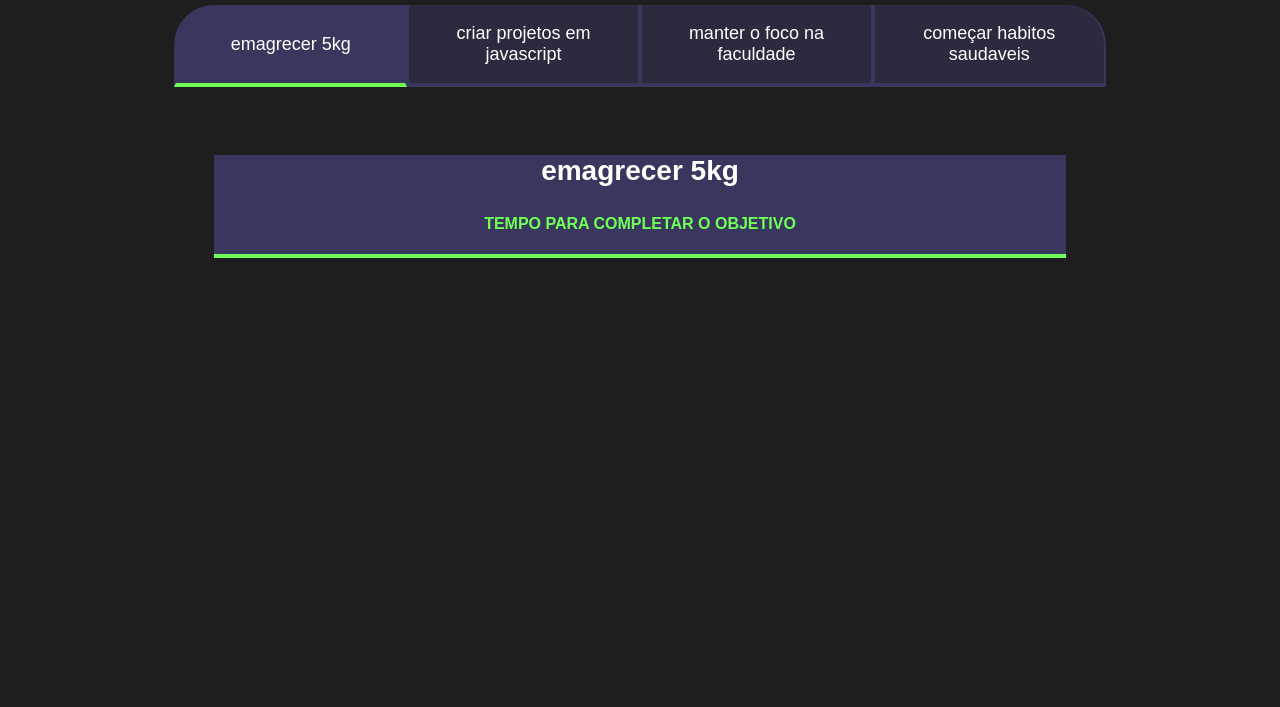
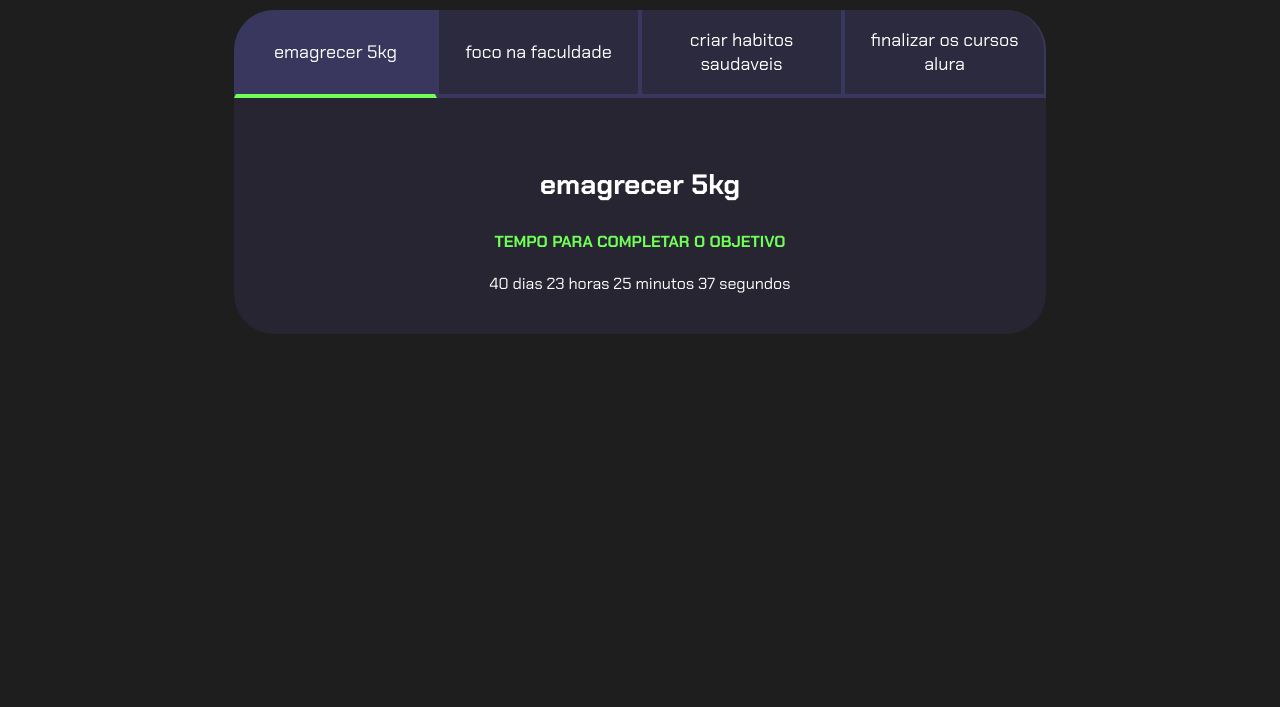
Before and after one commit to professorwell/projet-de-vida-3, a plain HTML site: page projeto de vida/index.html in a window 1280 px wide. Shown: the part 93-800 px from the top of the page. Drawn offline with Linux system fonts and the light colour scheme.

Commit message:
Add files via upload

```diff
--- a/projeto de vida/index.html
+++ b/projeto de vida/index.html
@@ -3,35 +3,42 @@
 <head>
     <meta charset="UTF-8">
     <meta name="viewport" content="width=device-width, initial-scale=1.0">
-    <title>meus objetivos do ano</title>
+    <title>Meus objetivos do ano</title>
     <link rel="stylesheet" href="style.css">
 </head>
 <body>
+   <!-- <div id="minhaDiv">
+    <p>olá mundo!</p>
+   </div> -->
     <section class="conteudo-principal">
-       <h2 class="titulo-principal">meus objetivos do ano <span>_</span></h2>
+        <h2 class="titulo-principal">Meus Objetivos do ano<span>_</span></h2>
         <div class="conteudo">
         <div class="botoes">
             <button class="botao ativo">emagrecer 5kg</button>
-       <button class="botao">criar projetos em javascript</button>
-       <button class="botao">manter o foco na faculdade</button>
-       <button class="botao">começar habitos saudaveis</button>
+            <button class="botao">foco na faculdade</button>
+            <button class="botao">criar habitos saudaveis</button>
+            <button class="botao">finalizar os cursos alura</button>
         </div>
         <div class="abas-textos">
             <div class="aba-conteudo ativo">
                 <h3 class="aba-conteudo-titulo-principal">emagrecer 5kg</h3>
                 <h4 class="aba-conteudo-titulo-secundario">Tempo para completar o objetivo</h4>
+            <div class="contador"></div>
             </div>
             <div class="aba-conteudo">
-            <h3 class="aba-conteudo-titulo-principal">criar projetos em javascript</h3>
+                <h3 class="aba-conteudo-titulo-principal">foco na faculdade</h3>
                 <h4 class="aba-conteudo-titulo-secundario">Tempo para completar o objetivo</h4>
+                <div class="contador"></div>
             </div>
             <div class="aba-conteudo">
-        <h3 class="aba-conteudo-titulo-principal">manter o foco na faculdade</h3>
+                <h3 class="aba-conteudo-titulo-principal">criar habitos saudaveis</h3>
                 <h4 class="aba-conteudo-titulo-secundario">Tempo para completar o objetivo</h4>
+                <div class="contador"></div>
             </div>
             <div class="aba-conteudo">
-        <h3 class="aba-conteudo-titulo-principal">começar habitos saudaveis</h3>
+                <h3 class="aba-conteudo-titulo-principal">finalizar os cursos alura</h3>
              <h4 class="aba-conteudo-titulo-secundario">Tempo para completar o objetivo</h4>
+             <div class="contador"></div>
             </div>
         </div>
     </div>
--- a/projeto de vida/main.js
+++ b/projeto de vida/main.js
@@ -1,11 +1,40 @@
 const botoes = document.querySelectorAll(".botao");
+const textos = document.querySelectorAll(".aba-conteudo");
+for (let i = 0; i < botoes.length; i++) {
+    botoes[i].onclick = function () {
 
-for(let i=0;i <botoes.length;i++){
-    botoes[i].onclick = function(){
-
-        for(let j=0;j<botoes.length;j++){
+        for (let j = 0; j < botoes.length; j++) {
             botoes[j].classList.remove("ativo");
+            textos[j].classList.remove("ativo");
         }
         botoes[i].classList.add("ativo");
+        textos[i].classList.add("ativo");
     }
 }
+// document.querySelector("#minhaDiv p").textContent = "chega de calor";
+const contadores = document.querySelectorAll(".contador");
+let tempoAtual = new Date();
+const tempoObjetivo1 = new Date("2024-05-29T00:00:00");
+const tempoObjetivo2 = new Date("2024-11-02T00:00:00");
+const tempoObjetivo3 = new Date("2024-11-02T00:00:00");
+const tempoObjetivo4 = new Date("2024-11-02T00:00:00");
+const tempos = [tempoObjetivo1, tempoObjetivo2, tempoObjetivo3, tempoObjetivo4];
+
+
+function calculaTempo(tempoObjetivo) {
+    let tempoFinal = tempoObjetivo - tempoAtual;
+    let segundos = Math.floor(tempoFinal / 1000);
+    let minutos = Math.floor(segundos / 60);
+    let horas = Math.floor(minutos / 60);
+    let dias = Math.floor(horas / 24);
+
+    segundos %= 60;
+    minutos %= 60;
+    horas %= 24;
+    return dias + " dias " + horas + " horas " + minutos + " minutos " + segundos + " segundos";
+}
+
+
+for (let i = 0; i < contadores.length; i++) {
+    contadores[i].textContent = calculaTempo(tempos[i]);
+}
--- /dev/null
+++ b/projeto de vida/main2.js
@@ -0,0 +1,5 @@
+const dataAtual = new Date();
+let dataObjetivo = prompt("Data final ANO-MES-DIA Exemplo: 2024-04-10")
+dataObjetivo = new Date(dataObjetivo + "T23:59:59");
+let diasQueFaltam = Math.floor( (dataObjetivo - dataAtual) / 86400000);
+document.querySelector("#dias_restantes").textContent = diasQueFaltam;
--- a/projeto de vida/style.css
+++ b/projeto de vida/style.css
@@ -1,21 +1,22 @@
-@import url('https://fonts.googleapis.com/css2?family-Chakra+Petch:w ght@400:700&display=swap');
+@import url('https://fonts.googleapis.com/css2?family=Chakra+Petch:wght@400;700&display=swap');
 
-:root{
+:root {
     --cor-de-fundo: #1E1E1E;
     --verde: #6FFF57;
     --branco: #FFFFFF;
     --botao-ativo: #3A375E;
     --botao-inativo: rgba(58, 55, 94, 0.5);
---texto: rgba(58, 55, 94, 0.3);
+    --texto-fundo: rgba(58, 55, 94, 0.3);
 }
 
-body{
+body {
     background-color: var(--cor-de-fundo);
     color: var(--branco);
     font-family: 'Chakra Petch', sans-serif;
 }
 
-.conteudo-principal{
+
+.conteudo-principal {
     display: flex;
     flex-direction: column;
     justify-content: center;
@@ -25,21 +26,22 @@ font-family: 'Chakra Petch', sans-serif;
     margin: 0 auto;
 }
 
-.titulo-principal{
+.titulo-principal {
     text-align: left;
     width: 100%;
     font-size: 32px;
-
 }
 
-.titulo-principal span{
-    color: var(--verde)
+.titulo-principal span {
+    color: var(--verde);
 }
 
-.botao{
-    font-family: "Chakra Petch", sans-serif;
+
+.botao {
+    font-family: 'Chakra Petch', sans-serif;
     background-color: var(--botao-inativo);
     color: var(--branco);
+    display: flex;
     justify-content: center;
     padding: 1em;
     font-size: 18px;
@@ -51,15 +53,15 @@ font-family: 'Chakra Petch', sans-serif;
     border-top: none;
 }
 
-.botao:first-child{
+.botao:first-child {
     border-radius: 40px 40px 0 0;
 }
 
-.botoes{
+.botoes {
     display: block;
 }
 
-.ativo{
+.botao.ativo{
     background-color: var(--botao-ativo);
     border-bottom: 4px solid var(--verde);
 }
@@ -87,14 +89,19 @@ font-family: 'Chakra Petch', sans-serif;
     text-transform: uppercase;
 }
 
+.contador {
+    text-align: center;
+}
 @media screen and (min-width: 768px) {
-    .botoes{
+    .botoes {
         display: flex;
     }
-    .botao:first-child{
+
+    .botao:first-child {
         border-radius: 40px 0 0 0;
     }
-    .botao:last-child{
-      border-radius:  0 40px 0 0;
+
+    .botao:last-child {
+        border-radius: 0 40px 0 0;
     }
 }
--- /dev/null
+++ b/projeto de vida/style2.css
@@ -0,0 +1,23 @@
+@import url('https://fonts.googleapis.com/css2?family=Chakra+Petch:wght@400;700&display=swap');
+
+:root {
+    --cor-de-fundo: #1E1E1E;
+    --branco: #FFFFFF;
+    --verde: #6FFF57;
+}
+
+body {
+    background-color: var(--cor-de-fundo);
+    color: var(--branco);
+    text-align: center;
+    font-family: 'Chakra Petch', sans-serif;
+}
+
+h1 span {
+    color: var(--verde);
+}
+
+#dias_restantes {
+    color: var(--verde);
+    font-size: 50px;
+}
```
Also changed, not shown: projeto de vida/index2.html (added, +14 -0 lines). Lines whose indentation alone changed are shown as unchanged.
